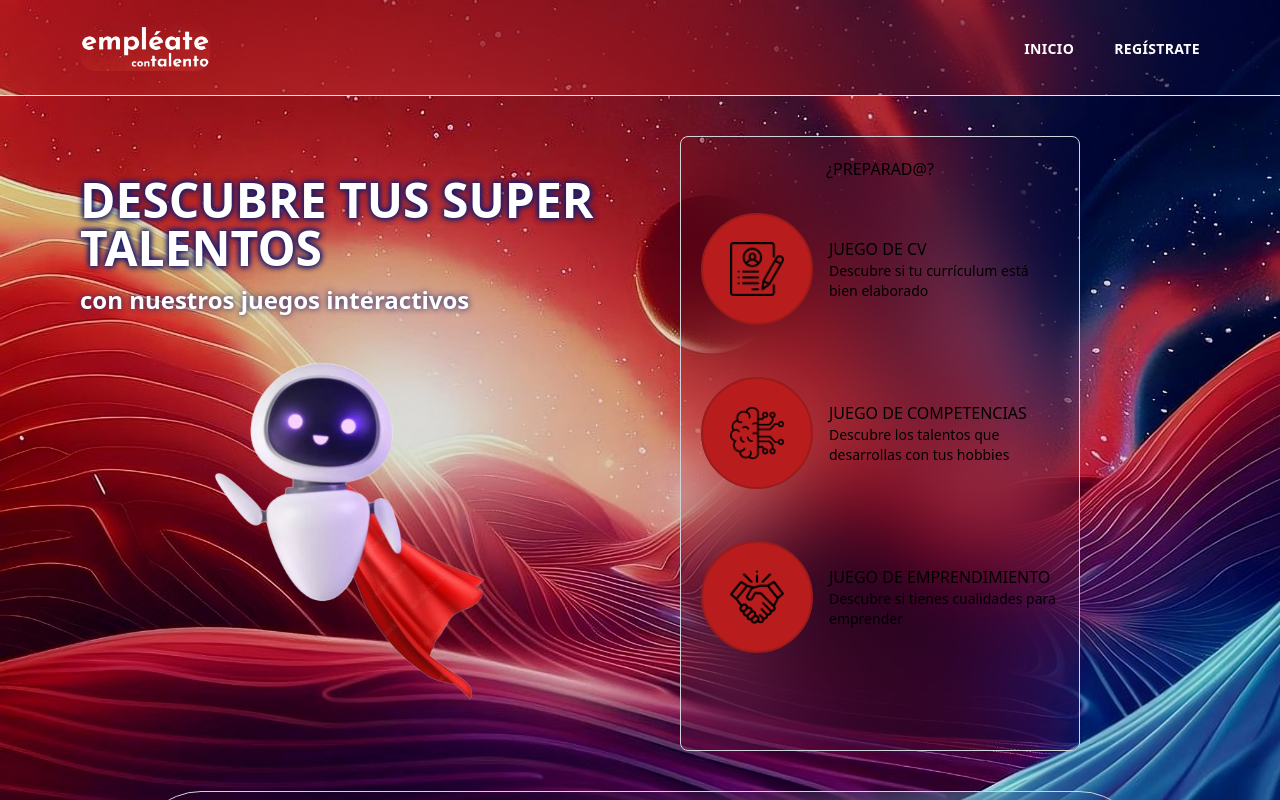
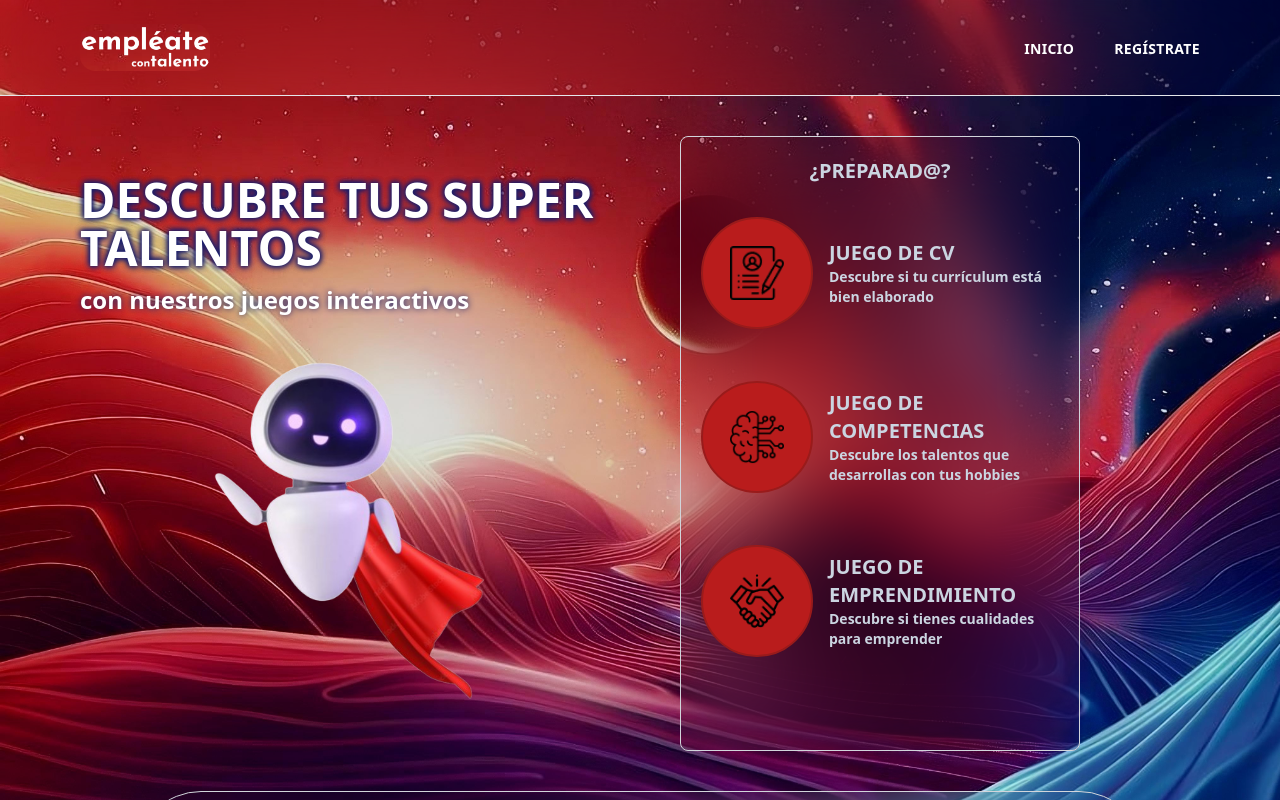
Before and after one commit to Isarok/ChatBot_EmplaeteConTalento, a React (Vite) app: page / in a window 1280 px wide. Shown: the top 800 px of the page. Built offline with nearby package versions, Linux system fonts and the light colour scheme.

Commit message:
add styles on LandingPage

```diff
--- a/src/components/GameCategories.tsx
+++ b/src/components/GameCategories.tsx
@@ -7,7 +7,7 @@ const Games = () => {
   return (
     <section className="font-sans lgl:w-1/3 lg:w-1/2 backdrop-blur-2xl pt-5 flex flex-col rounded-lg border border-gray-300">
       <div className="flex flex-col gap-3">
-        <h1 className="text-center">¿PREPARAD@?</h1>
+        <h1 className=" text-xl text-center text-slate-300 font-bold ">¿PREPARAD@?</h1>
         <div className="flex lgl:flex-row lg:flex-row md:flex-row flex-col items-center sm:items-center sm:justify-start p-5">
           <Link to="/orange-page" className="link-wrapper">
             <div className="image-link bg-red-700 hover:bg-red-600 flex items-center justify-center w-28 h-28 text-white font-bold rounded-full border-2 border-red-800">
@@ -15,8 +15,8 @@ const Games = () => {
             </div>
           </Link>
           <div className="ml-4">
-            <h1 className="text-left max-w-xs">JUEGO DE CV</h1>
-            <p className="text-sm max-w-xs">Descubre si tu currículum está bien elaborado</p>
+            <h1 className="text-left text-xl text-slate-300 font-semibold max-w-xs">JUEGO DE CV</h1>
+            <p className="text-sm text-slate-300 font-semibold max-w-xs">Descubre si tu currículum está bien elaborado</p>
           </div>
         </div>
         <div className="flex lgl:flex-row lg:flex-row md:flex-row flex-col items-center sm:items-center sm:justify-start p-5">
@@ -26,8 +26,8 @@ const Games = () => {
             </div>
           </Link>
           <div className="ml-4">
-            <h1 className="text-left max-w-xs">JUEGO DE COMPETENCIAS</h1>
-            <p className="text-sm max-w-xs">Descubre los talentos que desarrollas con tus hobbies</p>
+            <h1 className="text-left text-xl text-slate-300 font-semibold max-w-xs">JUEGO DE COMPETENCIAS</h1>
+            <p className="text-sm text-slate-300 font-semibold  max-w-xs">Descubre los talentos que desarrollas con tus hobbies</p>
           </div>
         </div>
         <div className="flex lgl:flex-row lg:flex-row md:flex-row flex-col items-center sm:items-center sm:justify-start p-5">
@@ -37,8 +37,8 @@ const Games = () => {
             </div>
           </Link>
           <div className="ml-4">
-            <h1 className="text-left max-w-xs">JUEGO DE EMPRENDIMIENTO</h1>
-            <p className="text-sm max-w-xs">Descubre si tienes cualidades para emprender</p>
+            <h1 className="text-left text-xl text-slate-300 font-semibold max-w-xs">JUEGO DE EMPRENDIMIENTO</h1>
+            <p className="text-sm text-slate-300 font-semibold max-w-xs">Descubre si tienes cualidades para emprender</p>
           </div>
         </div>
       </div>
```
